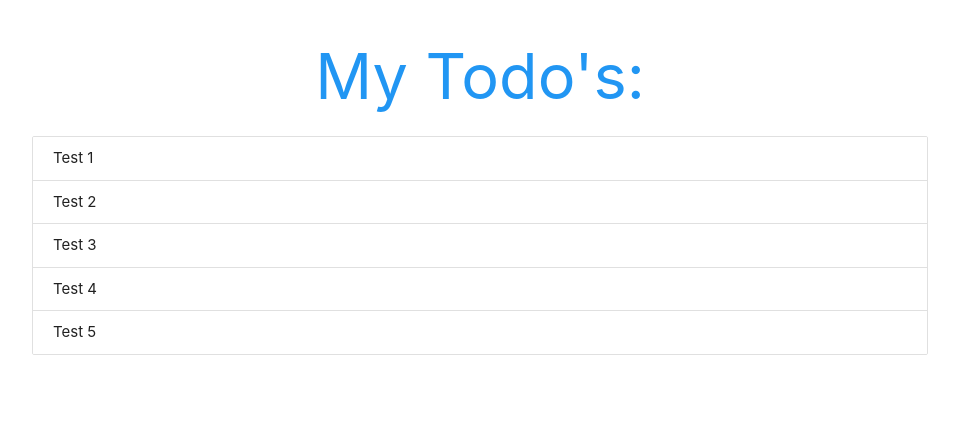
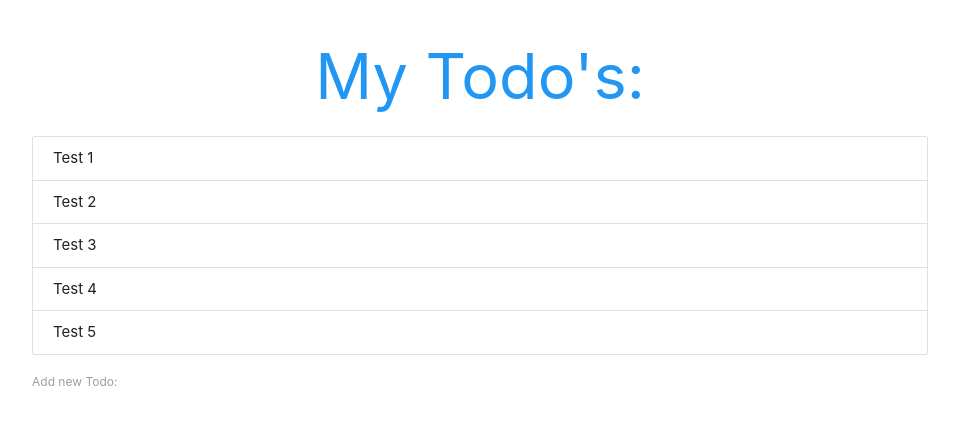
Before and after one commit to StanislavDanyliuk/TODO-List, a React (Create React App) app: page / in a window 1280 px wide. Shown: the top 424 px of the page, without its empty margins (160-1119 px from the left). Built offline with nearby package versions, Linux system fonts and the light colour scheme.

Commit message:
add todos

```diff
--- /dev/null
+++ b/src/AddForm.js
@@ -0,0 +1,34 @@
+import React, { Component } from 'react';
+
+class AddForm extends Component {
+    state = {
+        content: ''
+    }
+
+    handleChange = (e) => {
+        this.setState({
+            content: e.target.value
+        })
+    }
+
+    handleSubmit = (e) => {
+        e.preventDefault();
+        this.props.addTodo(this.state)
+        this.setState({
+            content: ''
+        })
+
+    }
+    render() {
+        return (
+            <div>
+                <form onSubmit={this.handleSubmit}>
+                    <label>Add new Todo:</label>
+                    <input type='text' onChange={this.handleChange} value={this.state.content} />
+                </form>
+            </div>
+        )
+    }
+}
+
+export default AddForm;
--- a/src/App.js
+++ b/src/App.js
@@ -1,5 +1,6 @@
 import React, { Component } from 'react';
 import List from './List'
+import AddForm from './AddForm';
 
 class App extends Component {
   state = {
@@ -36,6 +37,14 @@
     })
   }
 
+  addTodo = (todo) => {
+    todo.id = Math.random()
+    let todos = [...this.state.todos, todo]
+    this.setState({
+      todos
+    })
+  }
+
   render() {
     return (
       <div className="container todo-app">
@@ -43,6 +52,7 @@
           My Todo's:
         </h1>
         <List todos={this.state.todos} deleteTodo={this.deleteTodo} />
+        <AddForm addTodo={this.addTodo} />
       </div>
     );
   }
```
